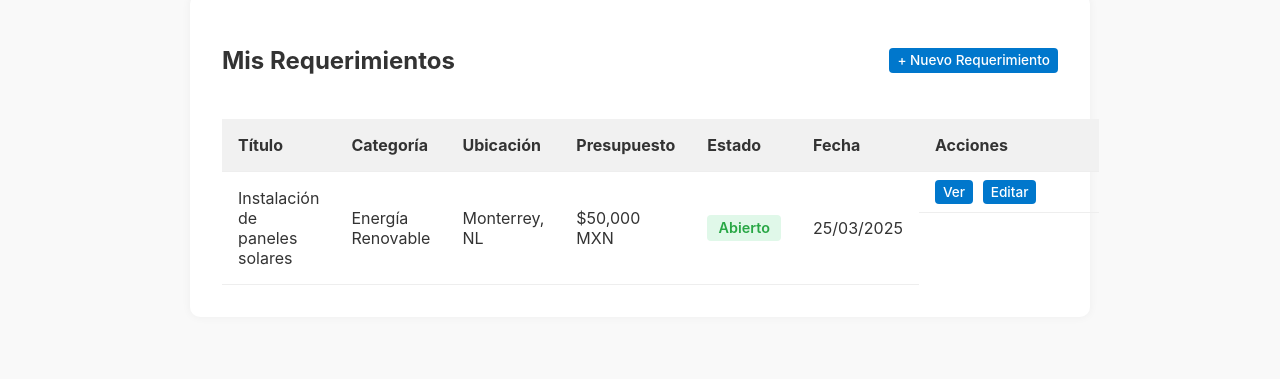
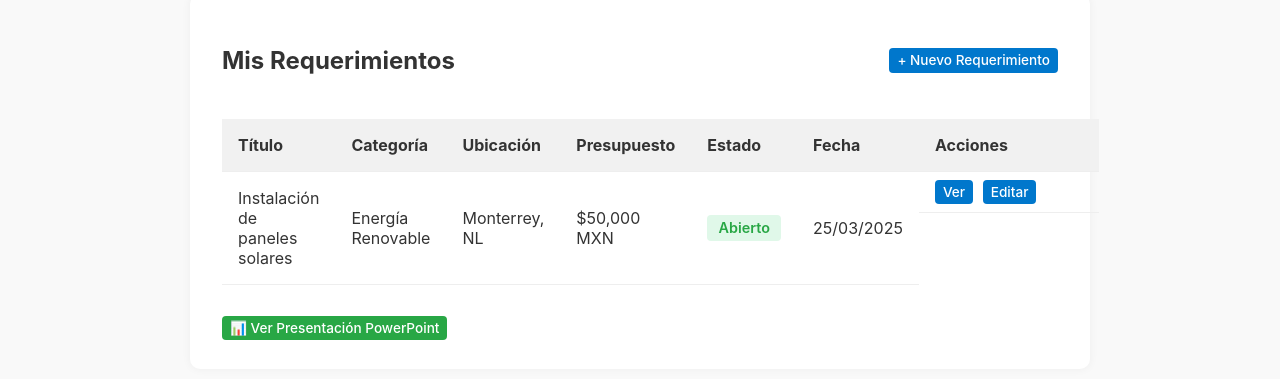
Before and after one commit to hcmega/adquisitions, a plain HTML site: page index.html in a window 1280 px wide. Shown: the part 69-448 px from the top of the page. Drawn offline with Linux system fonts and the light colour scheme.

Commit message:
agregar link de presentacion

```diff
--- a/index.html
+++ b/index.html
@@ -43,6 +43,11 @@
         </tr>
       </tbody>
     </table>
+    <div style="margin-top: 2rem;">
+      <a href="presentacion_inicial_00.pptx" class="btn" download style="background-color: #28a745;">
+        📊 Ver Presentación PowerPoint
+      </a>
+    </div>
   </main>
 </body>
 </html>
```
Also changed, not shown: 1 other file.
